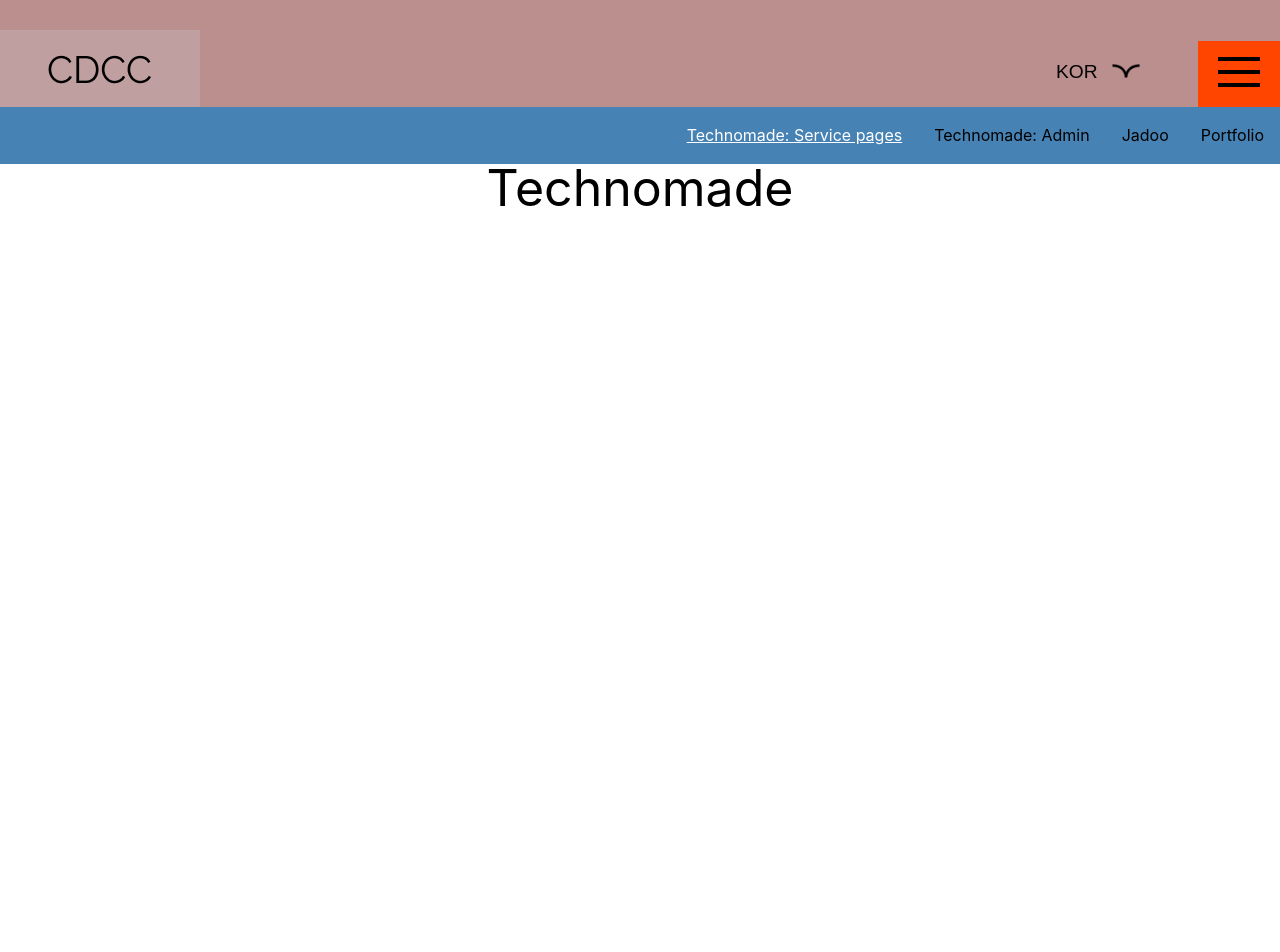
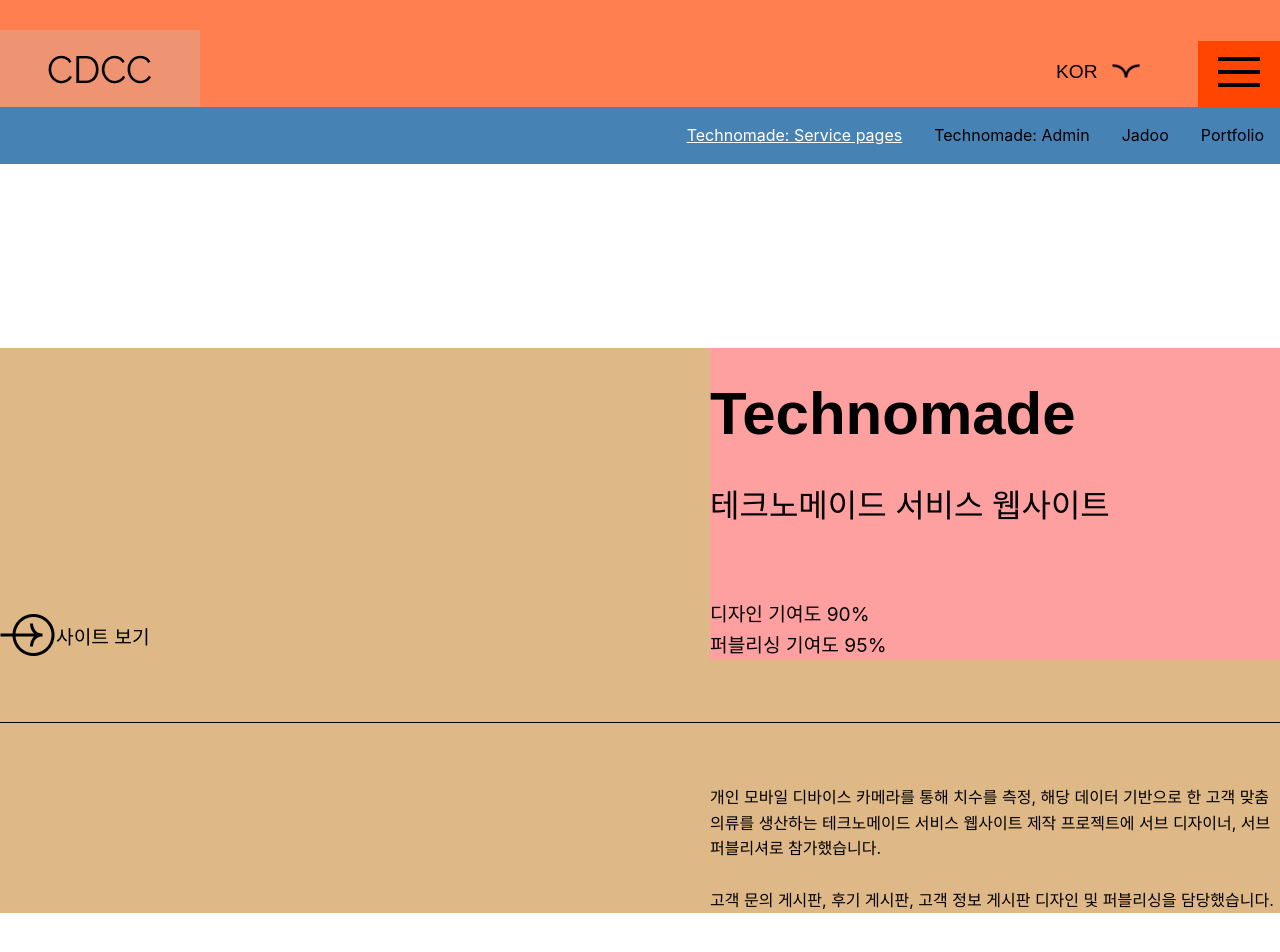
Before and after one commit to chaud1024/portfolio, a React (Create React App) app: page /technomade-service in a window 1280 px wide. Shown: the top 952 px of the page. Before the commit the page ends 800 px from the top, so only its background shows below. Built offline with nearby package versions, Linux system fonts and the light colour scheme; a web font is replaced by a local one.

Commit message:
subMain added

```diff
--- a/src/App.scss
+++ b/src/App.scss
@@ -30,12 +30,10 @@
 
 
     .nav_bar {
-        @include format.display(inline-flex);
-        justify-content: space-between;
-        align-items: center;
+        @include format.display(inline-flex, space-between, center);
         width : 100%;
         @include format.padding(30px, 0px);
-        background-color : rosybrown;
+        background-color : coral;
 
         .nav_right {
             display : inline-block;
@@ -93,7 +91,7 @@
     }
 
     .format {
-        @include format.display(flex);
+        @include format.display(flex, space-between, center);
         margin-bottom : 120px;
 
         &.bottom {
@@ -191,6 +189,60 @@
 
     }
 
+    .submain {
+        background: burlywood;
+
+        .upper {
+            @include format.subMainProject(100%, 200px, 62px, 0, 0);
+            @include format.display(flex, space-between, flex-end);
+
+            .link {
+                background : url(./assets/icon/link.png) no-repeat;
+
+                a {
+                    @include font.bodyPadding;
+                    padding : 8px 0 8px 56px;
+                    display : inline-block;
+                }
+            }
+
+            .project_summary {
+                @include format.subMainProject(50%, 0px, 0px, 0px, 70px);
+                .textarea {
+                    background-color : #ffa0a0;
+
+                    .title {
+                        @include font.titleLine;
+                    }
+                    .subtitle {
+                        @include font.subLine;
+                    }
+                    .body {
+                        @include font.bodyPadding;
+                        span {
+                            font-family: font.$en_font;
+                        }
+                    }
+
+                }
+            }
+
+        }
+
+        .bottom {
+            @include format.subMainProject(100%, 0px, 62px, 62px, 0);
+            border-top : 1px solid #000;
+
+            @include format.display(flex, end, initial);
+
+            .project_desc {
+                @include format.subMainProject(50%, 0px, 0px, 0px, 70px);
+            }
+        }
+
+
+    }
+
 }
 
 .swiperNavPrev,
--- /dev/null
+++ b/src/components/SubMain.js
@@ -0,0 +1,47 @@
+import React from 'react'
+
+import TextArea from './TextArea'
+import TextLine from './TextLine'
+
+const SubMain = () => {
+  return (
+    <>
+        <div className="submain">
+            <div className="upper">
+                <div className="link">
+                    <a target="_blank"
+                        rel="noreferrer"
+                        href="http://www.naver.com"
+                    >
+                        사이트 보기
+                    </a>
+                </div>
+                <div className="project_summary">
+                    <TextArea
+                        title={`Technomade`}
+                        subtitle={`테크노메이드 서비스 웹사이트`}
+                        body={
+                            <TextLine
+                                text={`디자인 기여도 90% \n 퍼블리싱 기여도 95%`}
+                            />
+                        }
+                    />
+                </div>
+            </div>
+            <div className="bottom">
+                <div className="project_desc">
+                    <TextLine
+                        text={`개인 모바일 디바이스 카메라를 통해 치수를 측정, 해당 데이터 기반으로 한 고객 맞춤 의류를 생산하는 테크노메이드 서비스 웹사이트 제작 프로젝트에 서브 디자이너, 서브 퍼블리셔로 참가했습니다.
+                        `}
+                    />
+                    <TextLine
+                        text={`고객 문의 게시판, 후기 게시판, 고객 정보 게시판 디자인 및 퍼블리싱을 담당했습니다.`}
+                    />
+                </div>
+            </div>
+        </div>
+    </>
+  )
+}
+
+export default SubMain
--- a/src/format.scss
+++ b/src/format.scss
@@ -1,6 +1,7 @@
-@mixin display($flex) {
+@mixin display($flex, $jsc, $alitem) {
     display : $flex;
-    justify-content: space-between;
+    justify-content: $jsc;
+    align-items: $alitem;
     position : relative;
 }
 
@@ -8,3 +9,12 @@
     padding : $padding1 $padding2;
     box-sizing: border-box;
 }
+
+@mixin subMainProject($width, $mt, $mb, $pt, $pl) {
+    width : $width;
+    margin-top : $mt;
+    margin-bottom : $mb;
+    padding-top : $pt;
+    padding-left : $pl;
+    box-sizing : border-box;
+}
--- a/src/pages/Technomade.js
+++ b/src/pages/Technomade.js
@@ -1,8 +1,14 @@
 import React from 'react'
+
+import SubMain from '../components/SubMain'
 
 const Technomade = () => {
   return (
-    <div style={{ fontSize : "50px", textAlign: "center"}}>Technomade</div>
+    <>
+      <div className="sub_main_format">
+        <SubMain />
+      </div>
+    </>
   )
 }
 
```
Also changed, not shown: src/assets/icon/link.png (added).
